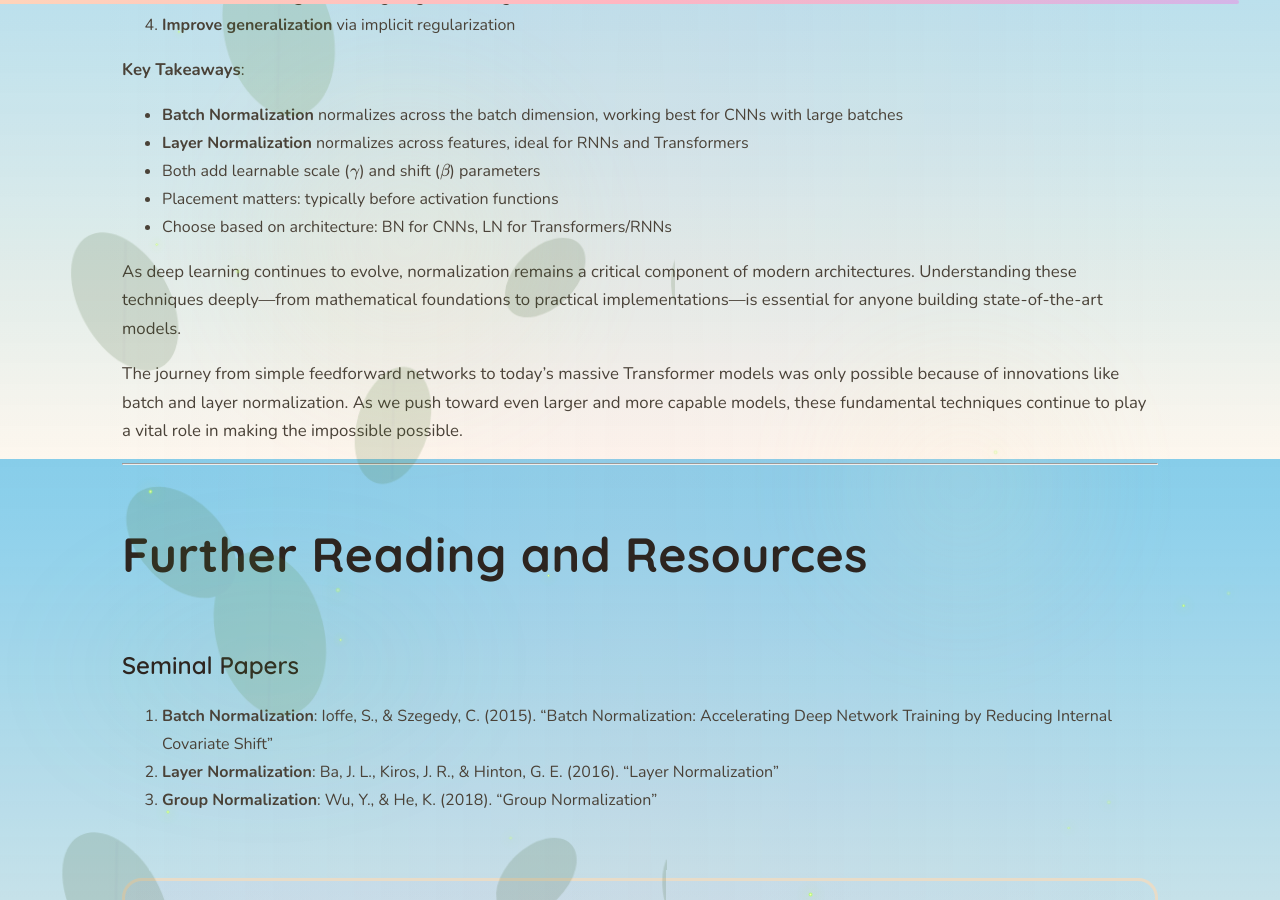
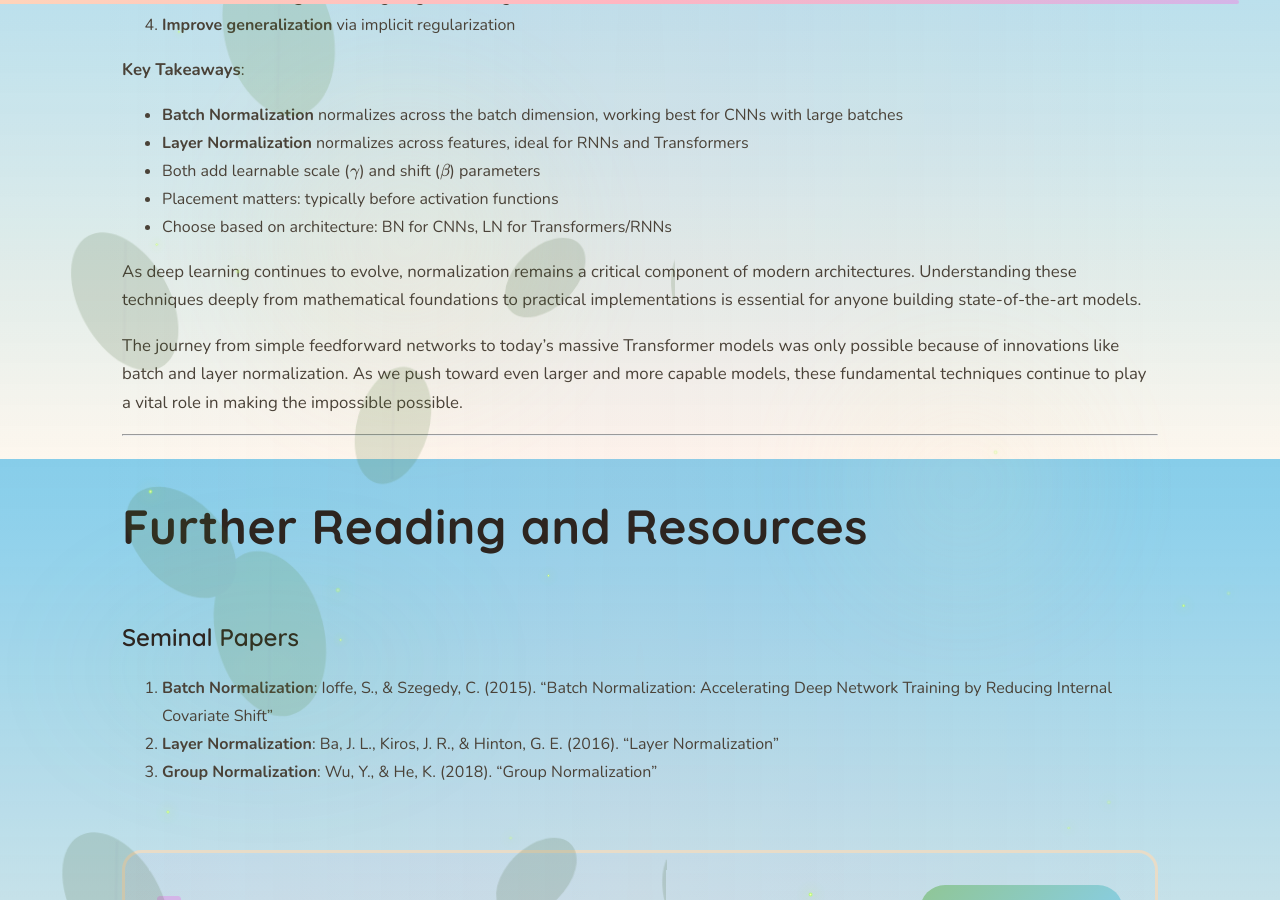
Before and after one commit to mayank1101/mayank1101.github.io, a Jekyll site: the page built from _posts/2026-01-10-normalization.md, in a window 1280 px wide and 900 px high, scrolled down 15741 px. Built offline with Jekyll 4.4.1, drawn with Linux system fonts in a browser that asks for light colours.

Commit message:
fixed typos in the article

```diff
--- a/_posts/2026-01-10-normalization.md
+++ b/_posts/2026-01-10-normalization.md
@@ -545,7 +545,7 @@ Batch and layer normalization represent fundamental breakthroughs in deep learni
 - Placement matters: typically before activation functions
 - Choose based on architecture: BN for CNNs, LN for Transformers/RNNs
 
-As deep learning continues to evolve, normalization remains a critical component of modern architectures. Understanding these techniques deeply—from mathematical foundations to practical implementations—is essential for anyone building state-of-the-art models.
+As deep learning continues to evolve, normalization remains a critical component of modern architectures. Understanding these techniques deeply from mathematical foundations to practical implementations is essential for anyone building state-of-the-art models.
 
 The journey from simple feedforward networks to today's massive Transformer models was only possible because of innovations like batch and layer normalization. As we push toward even larger and more capable models, these fundamental techniques continue to play a vital role in making the impossible possible.
 
```
